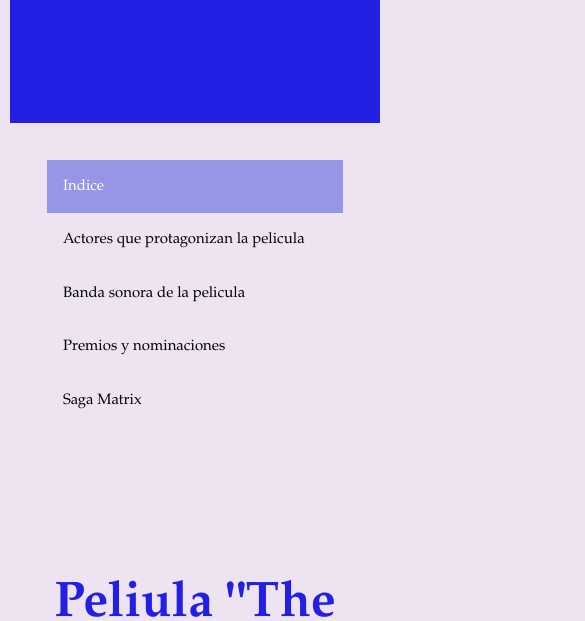
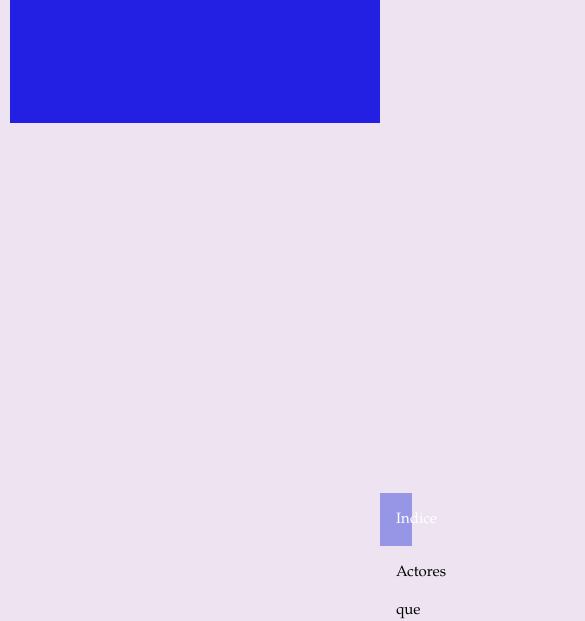
Before and after one commit to uo225211/sew, a plain HTML site: page index.html in a window 390 px wide. Shown: the part 242-863 px from the top of the page, 585 px wide, since content can reach past the window. Drawn offline with Linux system fonts and the light colour scheme.

Commit message:
Add files via upload

```diff
--- a/estilo.css
+++ b/estilo.css
@@ -41,7 +41,7 @@ body {
 @media screen and (max-width: 400px) {
   .leftcolumn, .rightcolumn {
     width: 100%;
-    padding: 10%;
+    padding: 100%;
   }
 }
 
```
